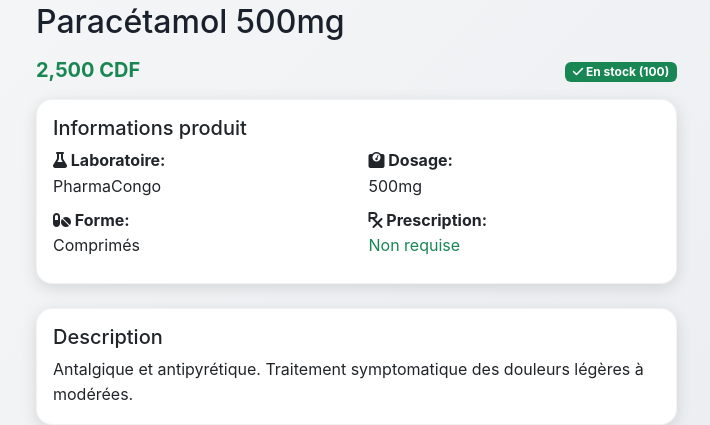
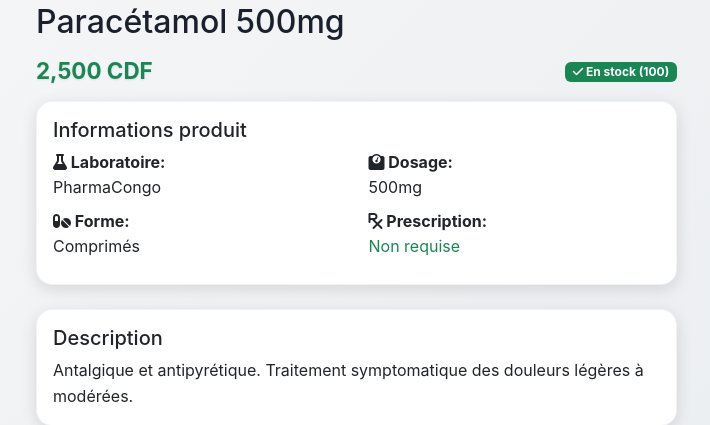
Before and after one commit to zefparis/pharma-delivery, a Flask app: page /product/1 in a window 1280 px wide. Shown: the part 148-573 px from the top of the page, without its empty margins (521-1231 px from the left). Run offline with Flask 3, Linux system fonts and the light colour scheme; data comes from the database, SQL or seed files in the repository; some libraries are stand-ins or nearby versions.

Commit message:
Enhance product prices making them more noticeable and visually appealing
Modify product price font size and weight, and add subtle text shadow for better readability in `static/css/style.css`.

Replit-Commit-Author: Agent
Replit-Commit-Session-Id: 9f8cec78-5358-492b-86ac-bea7a321a4f5
Replit-Commit-Screenshot-Url: https://storage.googleapis.com/screenshot-production-us-central1/f324956b-5eb7-4392-99f7-0b1198a74bab/155103a0-e070-4472-a44f-7eda3f92fbc3.jpg

```diff
--- a/static/css/style.css
+++ b/static/css/style.css
@@ -154,9 +154,10 @@ body {
 }
 
 .product-price {
-    font-size: 1.25rem;
-    font-weight: bold;
+    font-size: 1.4rem;
+    font-weight: 700;
     color: var(--secondary-color);
+    text-shadow: 0 1px 2px rgba(0,0,0,0.1);
 }
 
 .product-category {
```
